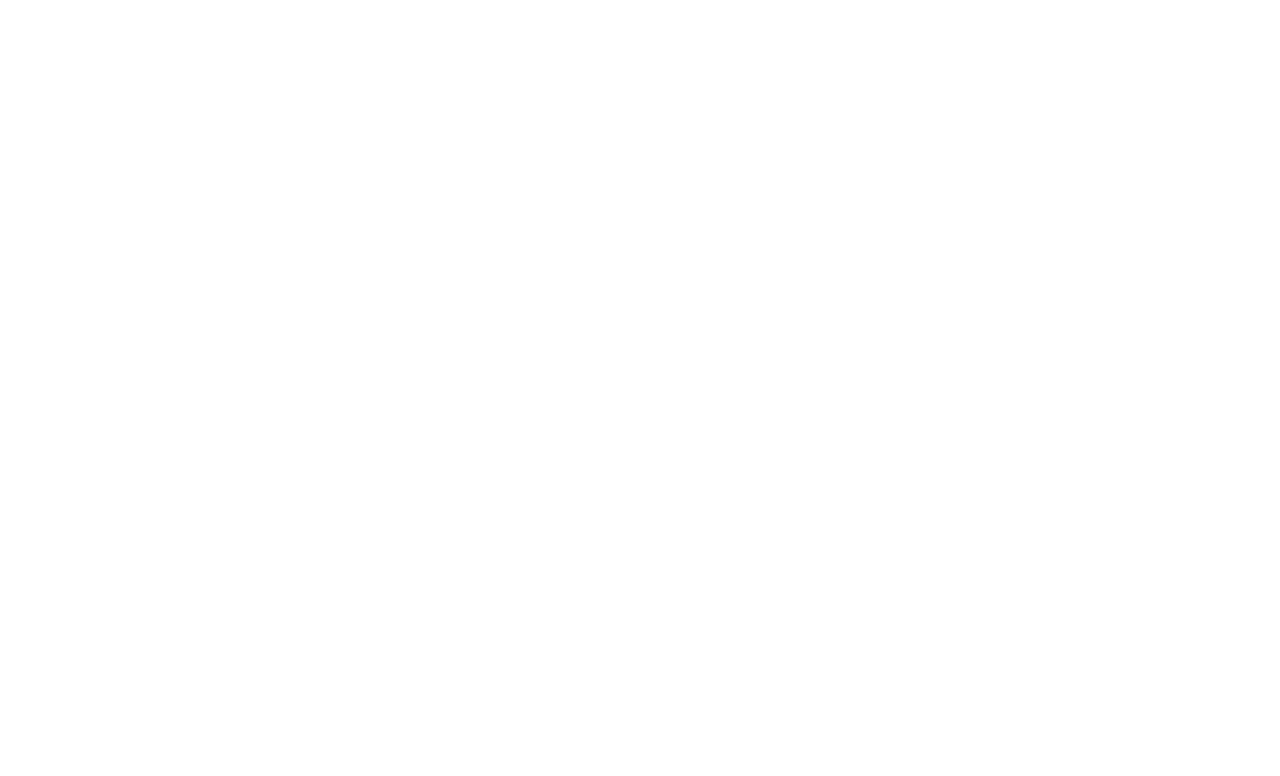
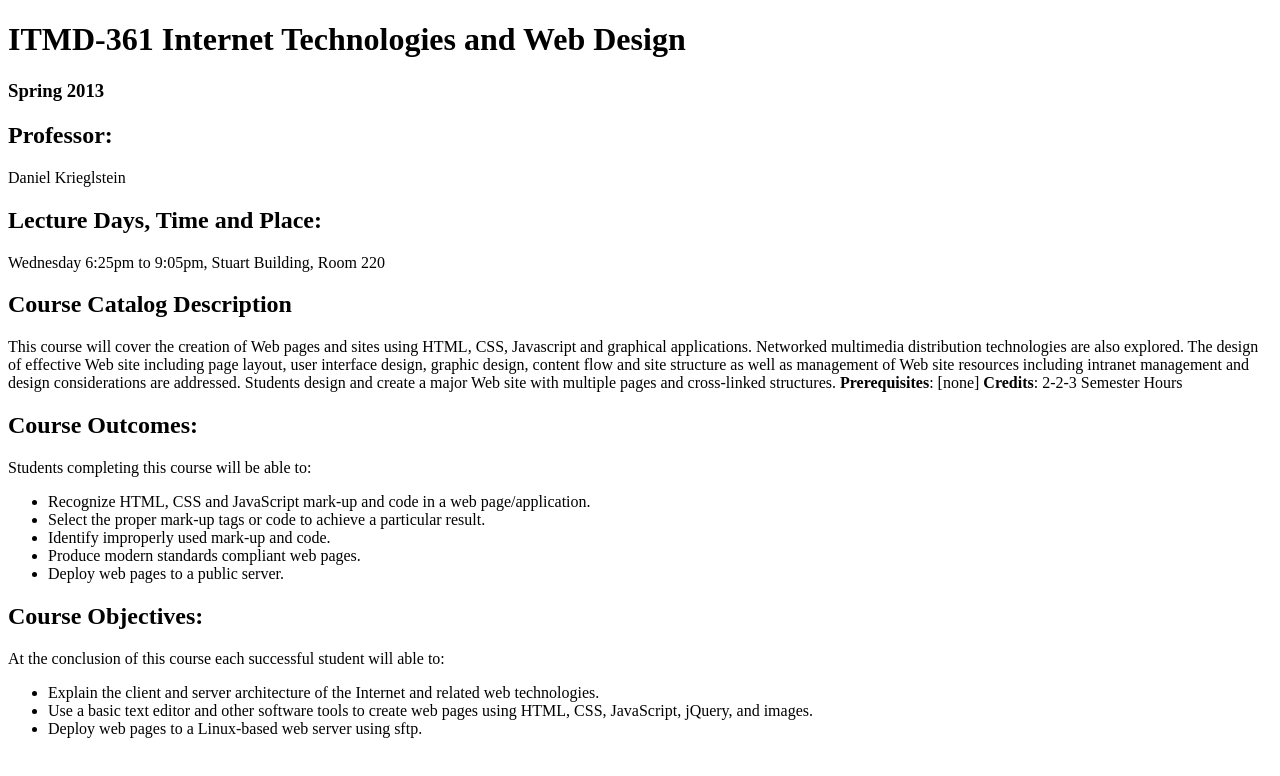
Before and after one commit to hwences7/lab2, a plain HTML site: page index.html in a window 1280 px wide. Drawn offline with Linux system fonts and the light colour scheme.

Commit message:
added the body portion and make updates to my html skeleton structure

```diff
--- a/index.html
+++ b/index.html
@@ -1,5 +1,33 @@
-<html>
+<!DOCTYPE html>
+<html lang="en">
     <head>
+        <meta charset="UTF-8">
         <title>ITMD-361 Internet Technologies and Web Design</title>
     </head>
+    <body>
+        <h1>ITMD-361 Internet Technologies and Web Design</h1>
+        <h3>Spring 2013</h3>
+        <h2>Professor:</h2>
+        <p>Daniel Krieglstein</p>
+        <h2>Lecture Days, Time and Place:</h2>
+        <p>Wednesday 6:25pm to 9:05pm, Stuart Building, Room 220</p>
+        <h2>Course Catalog Description</h2>
+        <p>This course will cover the creation of Web pages and sites using HTML, CSS, Javascript and graphical applications. Networked multimedia distribution technologies are also explored. The design of effective Web site including page layout, user interface design, graphic design, content flow and site structure as well as management of Web site resources including intranet management and design considerations are addressed. Students design and create a major Web site with multiple pages and cross-linked structures. <strong>Prerequisites</strong>: [none] <strong>Credits</strong>: 2-2-3 Semester Hours</p>
+        <h2>Course Outcomes:</h2>
+        <p>Students completing this course will be able to:</p>
+        <ul>
+            <li>Recognize HTML, CSS and JavaScript mark-up and code in a web page/application.</li>
+            <li>Select the proper mark-up tags or code to achieve a particular result.</li>
+            <li>Identify improperly used mark-up and code.</li>
+            <li>Produce modern standards compliant web pages.</li>
+            <li>Deploy web pages to a public server.</li>
+        </ul>
+        <h2>Course Objectives:</h2>
+        <p>At the conclusion of this course each successful student will able to:</p>
+        <ul>
+            <li>Explain the client and server architecture of the Internet and related web technologies.</li>
+            <li>Use a basic text editor and other software tools to create web pages using HTML, CSS, JavaScript, jQuery, and images.</li>
+            <li>Deploy web pages to a Linux-based web server using sftp.</li>
+        </ul>
+    </body>
 </html>
```
